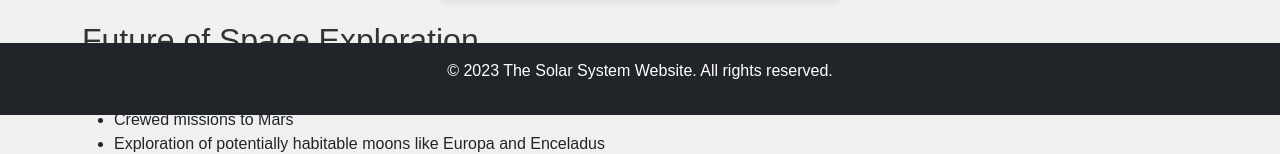
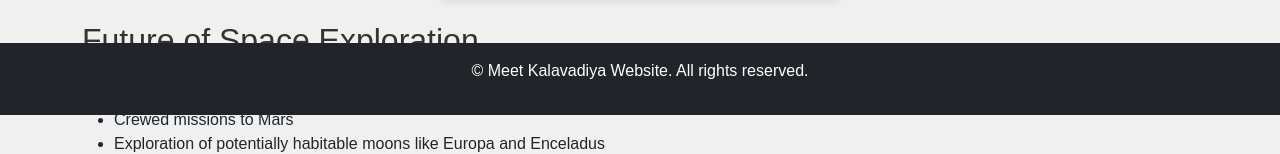
Before and after one commit to meetpatel1234567899/SolarProject, a plain HTML site: page space-exploration.html in a window 1280 px wide. Shown: the part 685-839 px from the top of the page. Drawn offline with nearby package versions, Linux system fonts and the light colour scheme.

Commit message:
Update space-exploration.html

```diff
--- a/space-exploration.html
+++ b/space-exploration.html
@@ -75,7 +75,7 @@
     </main>
 
     <footer class="bg-dark text-white text-center py-3 mt-5">
-        <p>&copy; 2023 The Solar System Website. All rights reserved.</p>
+        <p>&copy; Meet Kalavadiya Website. All rights reserved.</p>
     </footer>
 
     <script src="https://cdn.jsdelivr.net/npm/bootstrap@5.3.0-alpha1/dist/js/bootstrap.bundle.min.js"></script>
```
